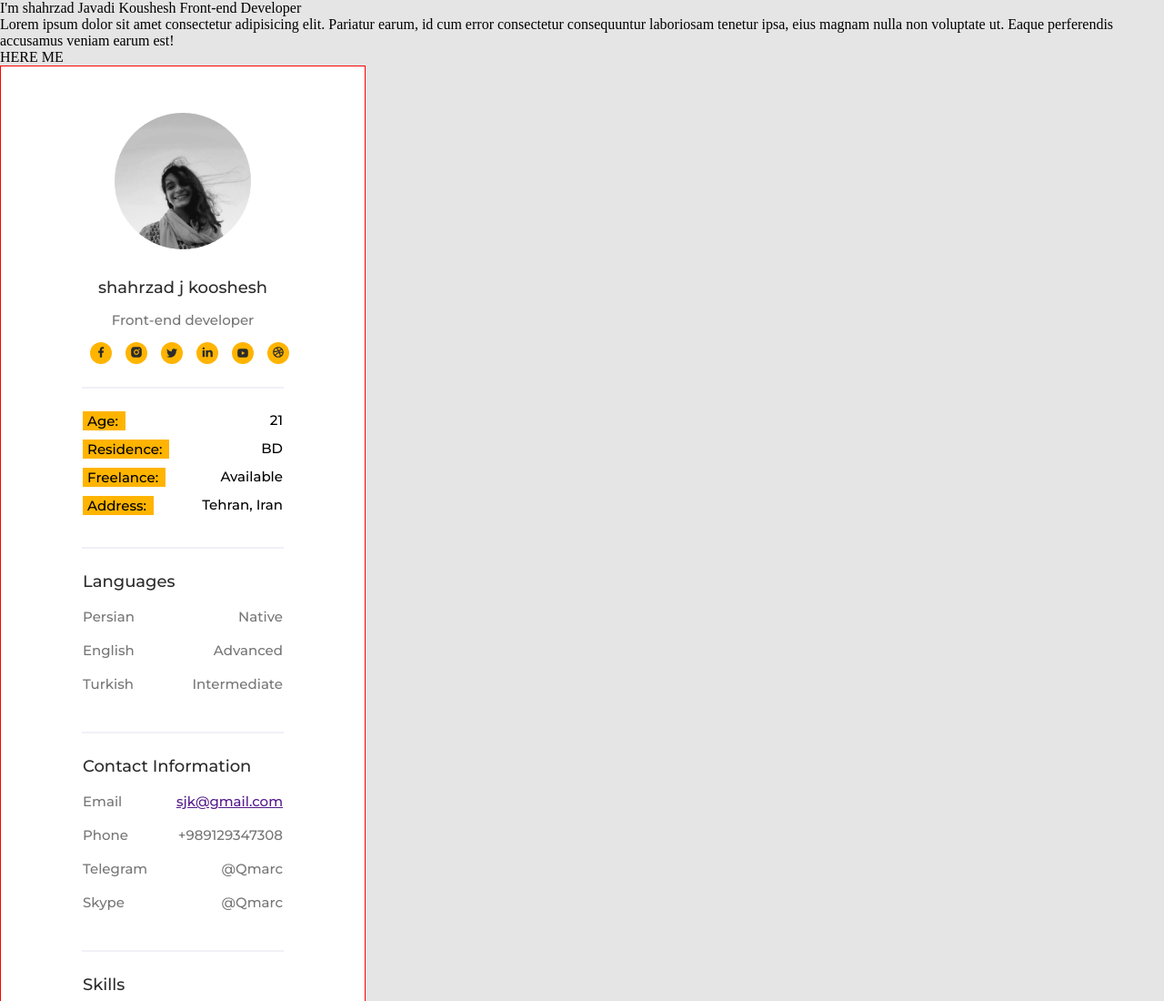
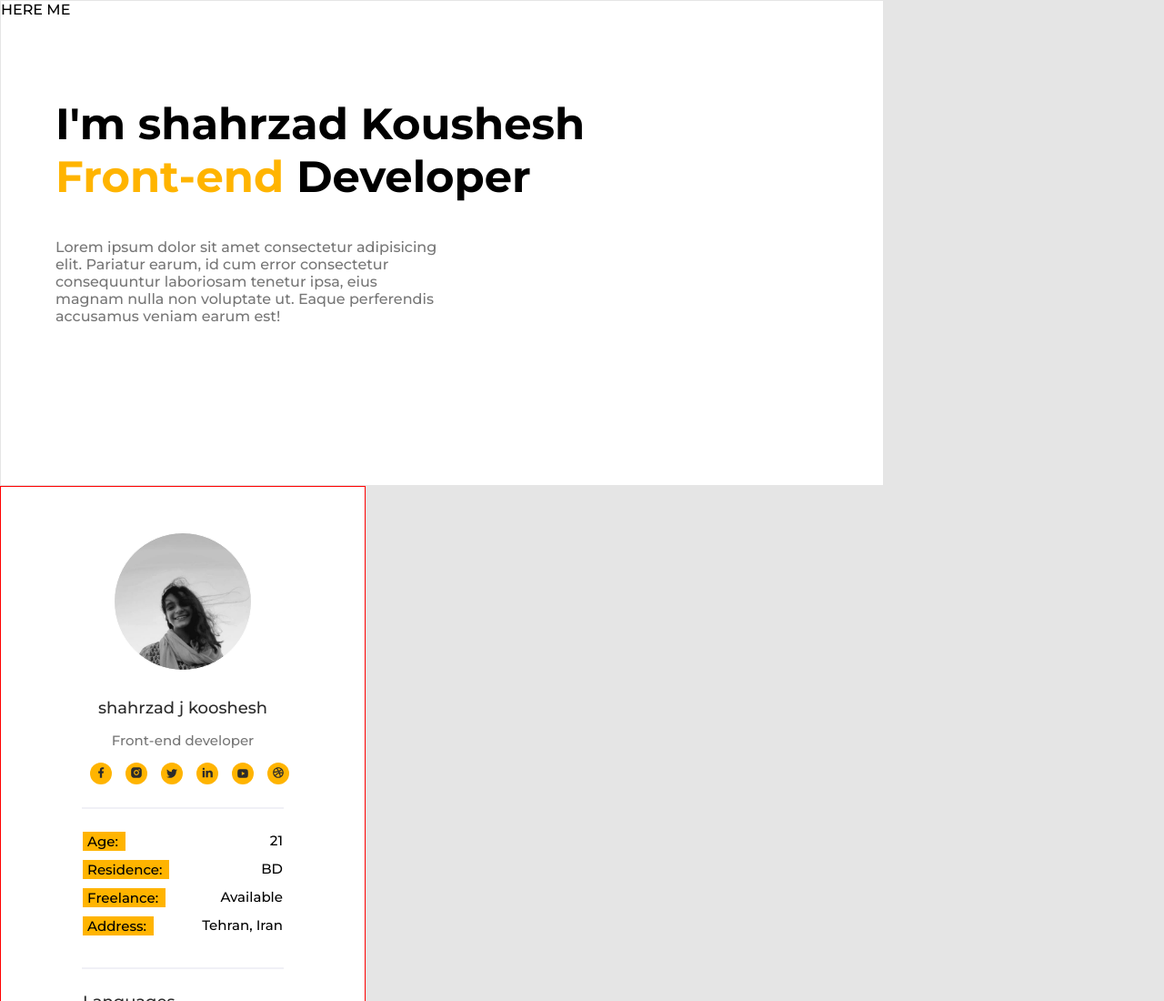
Before and after one commit to shahrzadJavadiKoushesh/IE_HW1, a plain HTML site: page index.html in a window 1280 px wide. Shown: the top 1100 px of the page at 91% size. Drawn offline with Linux system fonts and the light colour scheme.

Commit message:
intro introduction bio

```diff
--- a/index.html
+++ b/index.html
@@ -15,9 +15,9 @@
 <body>
     <div class="main-container">
         <div class="intro-containter">
-            <div class="intro-intorduction">
-                I'm shahrzad Javadi Koushesh
-                Front-end Developer
+            <div class="intro-introduction">
+                I'm shahrzad Koushesh <br>
+                <span id="intro-introduction-expertise">Front-end</span> Developer
             </div>
             <div class="intro-bio">Lorem ipsum dolor sit amet consectetur adipisicing elit. Pariatur earum, id cum error consectetur consequuntur laboriosam tenetur ipsa, eius magnam nulla non voluptate ut. Eaque perferendis accusamus veniam earum est!</div>
             <div class="intro-image"></div>
--- a/styles/_variables.scss
+++ b/styles/_variables.scss
@@ -1,4 +1,5 @@
 $document_background: #e5e5e5;
 $component_background: #fff;
 $secondary_color: #ffb400;
+$text_color: #767676;
 $Inter: "Montserrat", sans-serif;
--- a/styles/index.scss
+++ b/styles/index.scss
@@ -12,6 +12,39 @@ body {
 .main-container {
   background-color: $document_background;
 }
+
+.intro-containter{
+  font-family: $Inter;
+  border: 1px solid $document_background;
+  background-color: $component_background;
+  width: 970px;
+  height: 531.9px;
+  .intro-introduction{
+    position: absolute;
+    font-weight: 700;
+    font-size: 48px;
+    height: 134px;
+    margin: 105.92px 410px 291.58px 60px;
+    #intro-introduction-expertise{
+      color: $secondary_color;
+    }
+  }
+
+  .intro-bio{
+    position: absolute;
+    width: 424px;
+    height: 100.23px;
+    margin: 260.82px 486px 170.85px 60px;
+    font-weight: 400;
+    font-size: 16px;
+    color: $text_color;
+  }
+
+}
+
+
+
+
 
 .sidebar-container {
   border: 1px solid red;
```
Also changed, not shown: styles/index.css, 1 other file.
